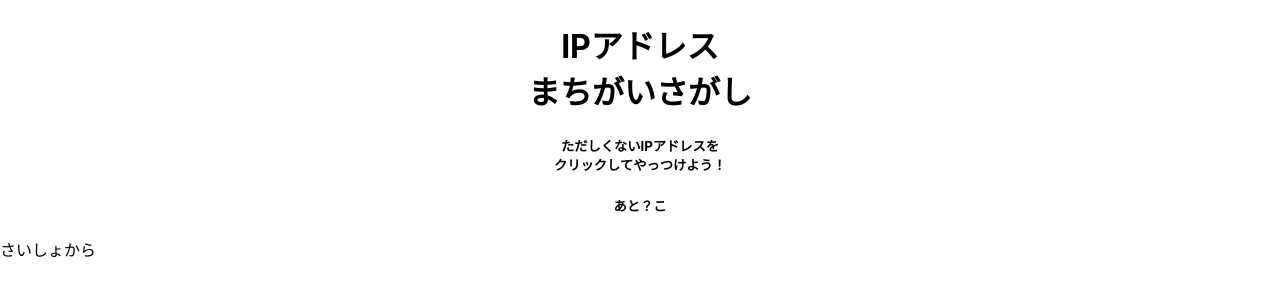
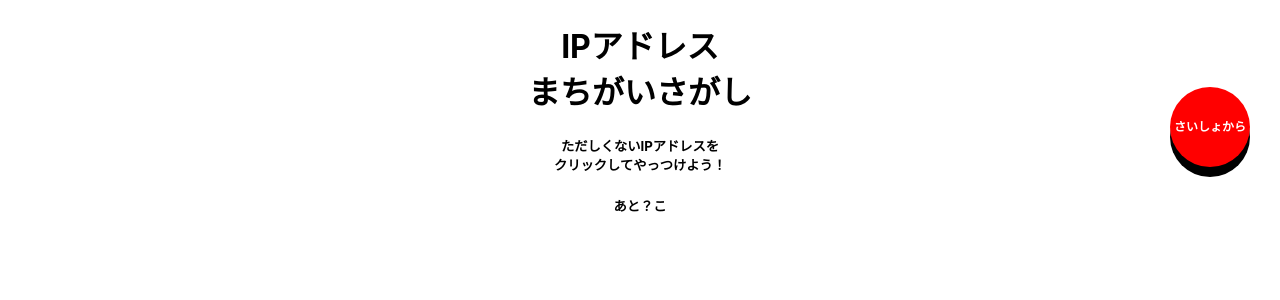
Before and after one commit to kdnakt/ip-eyegrep, a React (Create React App) app: page / in a window 1280 px wide. Shown: the top 300 px of the page. Built offline with nearby package versions, Linux system fonts and the light colour scheme.

Commit message:
apply css

```diff
--- a/src/App.tsx
+++ b/src/App.tsx
@@ -1,4 +1,5 @@
 import React from 'react';
+import './my.css'
 
 function App() {
   return (
--- /dev/null
+++ b/src/my.css
@@ -0,0 +1,30 @@
+#btn {
+    width: 80px;
+    height: 80px;
+    background: red;
+    margin: -150px 30px auto auto;
+    border-radius: 50%;
+    text-align: center;
+    line-height: 80px;
+    color: #fff;
+    font-weight: bold;
+    font-size: 12px;
+    cursor: pointer;
+    box-shadow: 0 10px 0 black;
+    user-select: none;
+    float: right;
+}
+
+#btn:hover {
+    opacity: 0.8;
+}
+
+#btn:active {
+    box-shadow: 0 5px 0 black;
+    margin-top: 6px;
+}
+
+#question span:hover {
+    border: 1px solid red;
+    cursor: pointer;
+}
```
